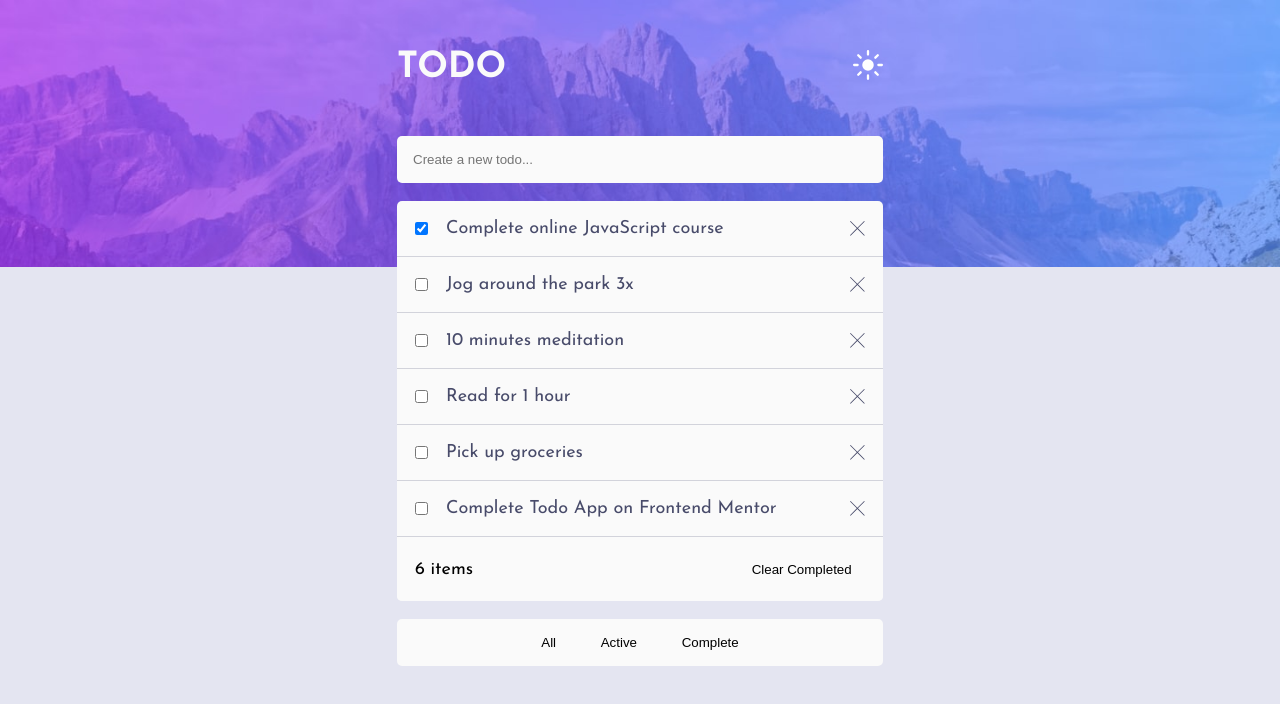
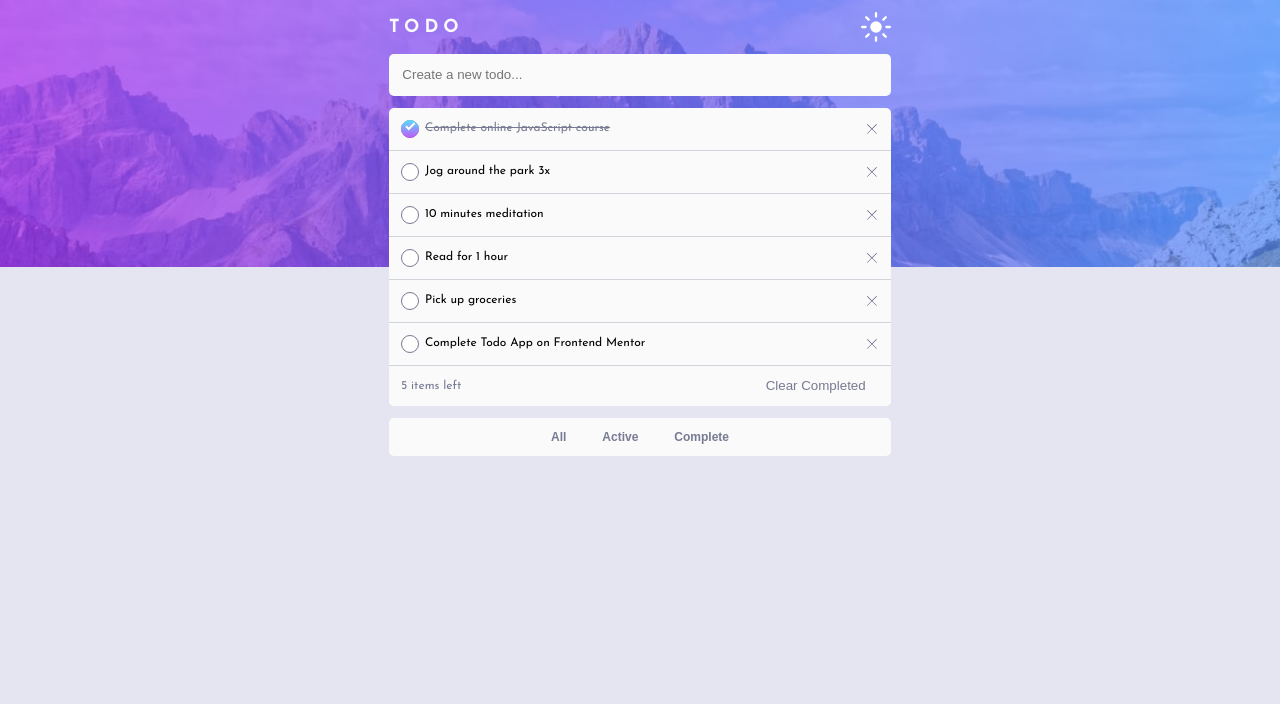
Before and after one commit to samuel-adu/todo-app, a React (Create React App) app: page / in a window 1280 px wide. Shown: the top 704 px of the page. Built offline with nearby package versions, Linux system fonts and the light colour scheme.

Commit message:
add custom checkbox

```diff
--- a/src/components/FilterButton.jsx
+++ b/src/components/FilterButton.jsx
@@ -1,7 +1,11 @@
 function FilterButton(props) {
   const filterNames = ["All", "Active", "Complete"];
   const filterButtons = filterNames.map((name) => (
-    <button key={name} className="btn" onClick={() => props.setFilter(name)}>
+    <button
+      key={name}
+      className="btn filter-btn"
+      onClick={() => props.setFilter(name)}
+    >
       {name}
     </button>
   ));
--- a/src/components/Todo.jsx
+++ b/src/components/Todo.jsx
@@ -2,7 +2,7 @@ import cross from "../images/icon-cross.svg";
 
 function Todo(props) {
   return (
-    <div className="todo-item">
+    <div className="todo-item form-control">
       <input
         type="checkbox"
         id={props.id}
@@ -13,8 +13,8 @@ function Todo(props) {
       <img
         src={cross}
         alt="cross"
-        width="15px"
-        height="15px"
+        width="10px"
+        height="10px"
         onClick={() => props.handleDelete(props.id)}
       />
     </div>
--- a/src/components/TodoList.jsx
+++ b/src/components/TodoList.jsx
@@ -24,8 +24,9 @@ function TodoList(props) {
     );
   });
 
-  const itemNoun = todosList.length > 1 ? "items" : "item";
-  const footerText = `${todosList.length} ${itemNoun}`;
+  const activeTask = props.todos.filter((todo) => !todo.completed);
+  const itemNoun = activeTask.length > 1 ? "items" : "item";
+  const footerText = `${activeTask.length} ${itemNoun} left`;
 
   return (
     <div className="todo__list">
--- a/src/index.css
+++ b/src/index.css
@@ -2,25 +2,52 @@
   /* ### Primary */
 
   --clr-accent: hsl(220, 98%, 61%);
-  --gradient: linear-gradient hsl(192, 100%, 67%) to hsl(280, 87%, 65%);
+  --gradient: linear-gradient(hsl(192, 100%, 67%), hsl(280, 87%, 65%));
 
   /* ### Neutral */
 
   /* ### Light Theme */
   --bg-primary-light: hsl(236, 33%, 92%);
   --bg-secondary-light: hsl(0, 0%, 98%);
-  --clr-primary-light-100: hsl(233, 11%, 84%);
-  --clr-primary-light-200: hsl(236, 9%, 61%);
-  --clr-primary-light-300: hsl(235, 19%, 35%);
+  --clr-primary-light-700: hsl(233, 11%, 84%);
+  --clr-primary-light-500: hsl(236, 9%, 61%);
+  --clr-primary-light-400: hsl(235, 19%, 35%);
 
   /* ### Dark Theme */
   --bg-primary-dark: hsl(235, 21%, 11%);
   --bg-secondary-dark: hsl(235, 24%, 19%);
   --clr-primary: hsl(234, 39%, 85%);
   --clr-hover: hsl(236, 33%, 92%);
-  --clr-primary-dark-100: hsl(234, 11%, 52%);
-  --clr-primary-dark-200: hsl(233, 14%, 35%);
-  --clr-primary-dark-300: hsl(237, 14%, 26%);
+  --clr-primary-dark-400: hsl(234, 11%, 52%);
+  --clr-primary-dark-500: hsl(233, 14%, 35%);
+  --clr-primary-dark-700: hsl(237, 14%, 26%);
+
+  /* ## Colors */
+
+  /* ### Primary */
+
+  --bright-blue: hsl(220, 98%, 61%);
+  --check-background: linear-gradient hsl(192, 100%, 67%) to hsl(280, 87%, 65%);
+
+  /* ### Neutral */
+
+  /* ### Light Theme */
+
+  --very-light-gray: hsl(0, 0%, 98%);
+  --very-light-grayish-blue: hsl(236, 33%, 92%);
+  --light-grayish-blue: hsl(233, 11%, 84%);
+  --dark-grayish-blue: hsl(236, 9%, 61%);
+  --very-dark-grayish-blue: hsl(235, 19%, 35%);
+
+  /* ### Dark Theme */
+
+  --very-dark-blue: hsl(235, 21%, 11%);
+  --very-dark-desaturated-blue: hsl(235, 24%, 19%);
+  --light-grayish-blue: hsl(234, 39%, 85%);
+  --light-grayish-blue-hover: hsl(236, 33%, 92%);
+  --dark-grayish-blue: hsl(234, 11%, 52%);
+  --very-dark-grayish-blue: hsl(233, 14%, 35%);
+  --very-dark-grayish-blue-too: hsl(237, 14%, 26%);
 }
 
 * {
@@ -35,8 +62,9 @@ body {
   font-family: "Josefin Sans", -apple-system, BlinkMacSystemFont, "Segoe UI",
     "Roboto", "Oxygen", "Ubuntu", "Cantarell", "Fira Sans", "Droid Sans",
     "Helvetica Neue", sans-serif;
-  font-size: 1.125rem;
-  background-color: var(--bg-primary-light);
+  font-size: 0.75rem;
+  font-weight: 400;
+  background-color: var(--very-light-grayish-blue);
   background-image: url("./images/bg-mobile-light.jpg");
   background-repeat: no-repeat;
   background-size: 100%;
@@ -53,27 +81,33 @@ img {
   padding: 0.5em 1em;
   background: none;
   border: 0;
+  color: var(--dark-grayish-blue);
+}
+
+.filter-btn {
+  font-weight: 700;
+  font-size: 0.75rem;
+  color: var(--dark-grayish-blue);
 }
 
 .container {
-  padding-inline: 2rem;
+  padding-inline: 2em;
   max-width: 550px;
   margin: 0 auto;
 }
 
-header {
-  padding-block: 1em;
-}
-
 .navbar {
   display: flex;
-  padding-block: 2rem;
+  padding-block: 1em;
+  align-items: center;
+  justify-content: space-between;
 }
 
 .logo {
-  margin-right: auto;
   text-transform: uppercase;
   color: var(--bg-secondary-light);
+  font-size: 1.125rem;
+  letter-spacing: 5px;
 }
 
 .mode-icon {
@@ -82,33 +116,82 @@ header {
 }
 
 /* || ======================================================= */
-/* .checkbox {
-  margin-right: 1rem;
-} */
-
 form {
   margin-bottom: 1em;
 }
 
 .todo__input {
   background-color: var(--bg-secondary-light);
-  padding: 1rem;
+  padding: 1em;
   border: 0;
   border-radius: 5px;
   width: 100%;
-}
-
-label {
-  margin-right: auto;
-  margin-left: 1em;
-}
-
-input[type="checkbox"] {
-  border-radius: 50%;
+  color: var(--clr-primary-light-300);
 }
 
 .todo__input:focus {
   outline: none;
+}
+
+.form-control {
+  display: grid;
+  grid-template-columns: 1em auto 1em;
+  gap: 1em;
+  line-height: 1.1;
+  font-size: 0.75rem;
+  padding: 1em;
+  border-bottom: 1px solid var(--clr-primary-light-700);
+  align-items: center;
+}
+
+input[type="checkbox"] {
+  -webkit-appearance: none;
+  appearance: none;
+  background-color: #fff;
+  margin: 0;
+  font: inherit;
+  color: currentColor;
+  width: 1.5em;
+  height: 1.5em;
+  border: 0.125em solid var(--dark-grayish-blue);
+  border-radius: 50%;
+  display: grid;
+  place-content: center;
+  cursor: pointer;
+}
+
+input[type="checkbox"]::before {
+  content: url(./images/icon-check.svg);
+  width: 1.5em;
+  height: 1.5em;
+  border-radius: 50%;
+  transform: scale(0);
+  transition: 120ms transform ease-in-out;
+  background: var(--gradient);
+  display: grid;
+  place-content: center;
+}
+
+input[type="checkbox"]:checked::before {
+  transform: scale(1);
+}
+
+input[type="checkbox"]:checked + label {
+  color: var(--dark-grayish-blue);
+  text-decoration: line-through;
+}
+
+input[type="checkbox"]:focus {
+  outline: 1px solid var(--clr-accent);
+  outline-offset: max(2px, 0.15em);
+}
+
+input[type="checkbox"]:hover {
+  border: 1px solid var(--clr-accent);
+}
+
+label {
+  cursor: pointer;
 }
 
 .todo__list {
@@ -116,13 +199,13 @@ input[type="checkbox"] {
   border-radius: 5px;
 }
 
-.todo-item {
+/* .todo-item {
+  color: var(--very-dark-grayish-blue);
   display: flex;
   align-items: center;
-  color: var(--clr-primary-light-300);
-  padding: 1em;
+  padding: 1.5em;
   border-bottom: 1px solid var(--clr-primary-light-100);
-}
+} */
 
 .todo-item .completed {
   text-decoration: line-through;
@@ -133,10 +216,11 @@ input[type="checkbox"] {
   display: flex;
   align-items: center;
   justify-content: space-between;
-  padding: 1em;
+  padding: 0.5em 1em;
   background-color: var(--bg-secondary-light);
   border-radius: 5px;
   margin-bottom: 1em;
+  color: var(--dark-grayish-blue);
 }
 
 .filter-buttons {
```
